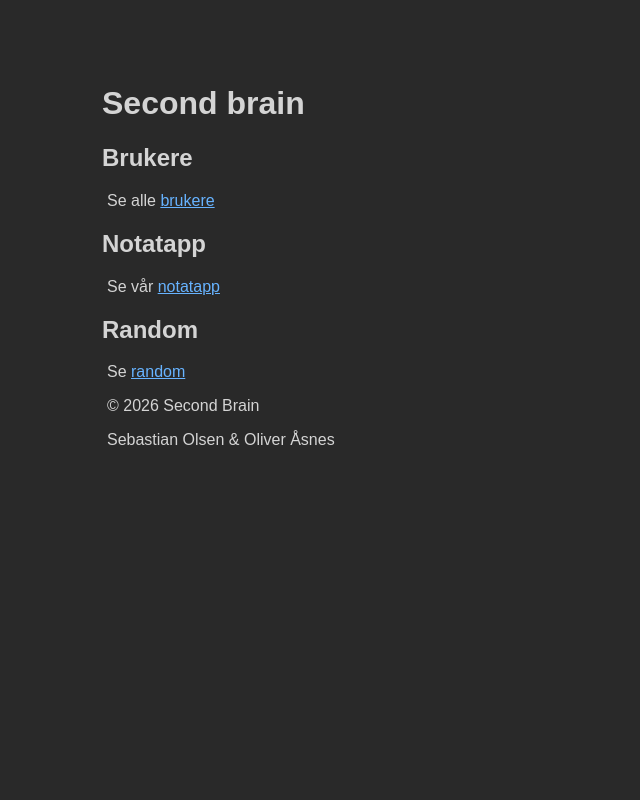
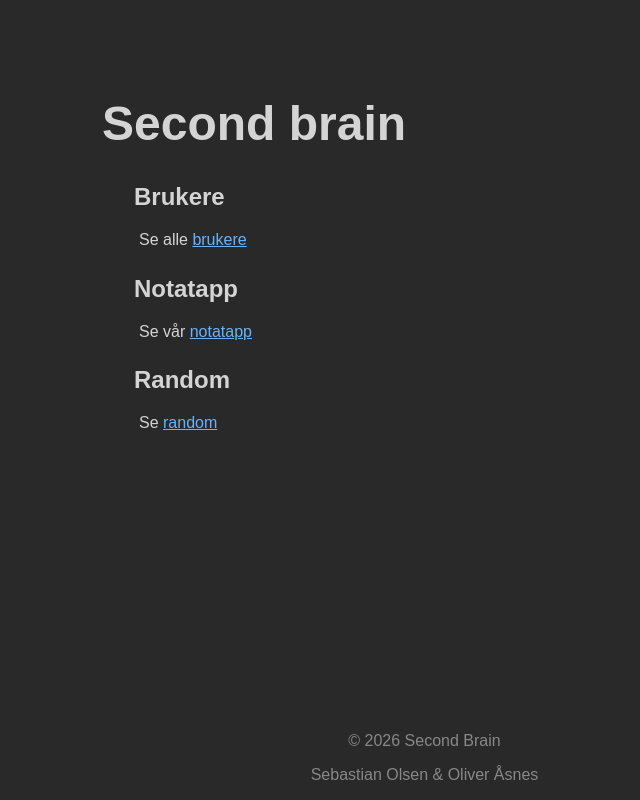
Before and after one commit to Sep-aa/Second-brain, a Django app: page / in a window 1280 px wide. Shown: the whole page, without its empty margins (218-858 px from the left). Run offline with Django 5.2, Linux system fonts and the light colour scheme.

Commit message:
Remove container and add layout styles
Remove the container class from the main section template and add CSS rules to refine page layout and spacing: .Overskrift (font-size 48px), .brukere, .notat, .random (margins), and footer (centered, fixed to bottom, 50% width). These changes simplify markup and improve spacing on the main page.

```diff
--- a/second_brain/brukere/templates/main.html
+++ b/second_brain/brukere/templates/main.html
@@ -12,7 +12,7 @@
 
 {% block content %}
     <h1 class="Overskrift">Second brain</h1>
-    <section class="container">
+    <section>
         <article class="brukere">
             <h2>Brukere</h2>
             <p>Se alle <a href="brukere/">brukere</a></p>
--- a/second_brain/static/css/style.css
+++ b/second_brain/static/css/style.css
@@ -14,6 +14,35 @@ body {
     background-color: #292929;
     color: #d4d4d4;
 }
+
+.Overskrift {
+    font-size: 48px;
+}
+
+.brukere{
+    margin-bottom: 4%;
+    margin-left: 5%;
+}
+
+.notat{
+    margin-bottom: 4%;
+    margin-left: 5%;
+}
+
+.random{
+    margin-bottom: 4%;
+    margin-left: 5%;
+}
+
+footer {
+    text-align: center;
+    color: #888888;
+    position: fixed;
+    width: 50%;
+    bottom: 0;
+}
+
+
 
 p {
     margin-left: 5px;
```
